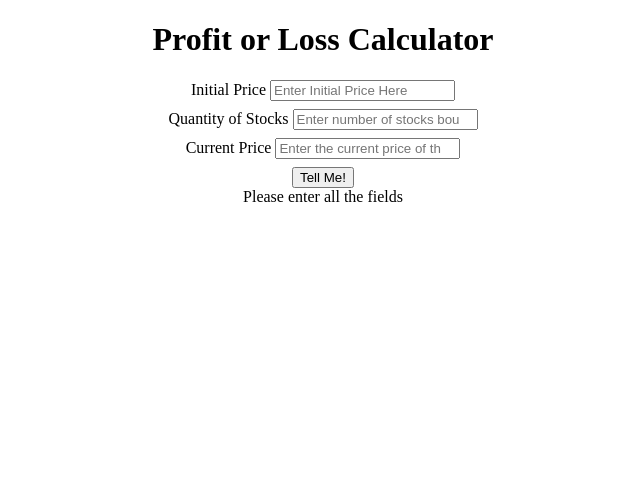
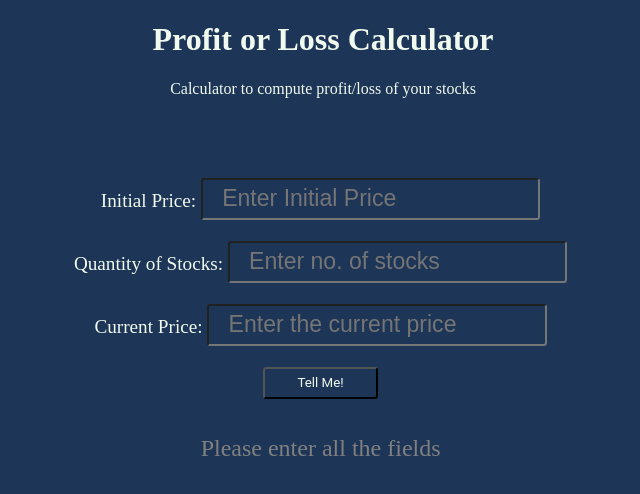
Before and after one commit to Snigdha17/profit-loss-calculator, a plain HTML site: page index.html in a window 1280 px wide. Both pictures are taken after a click on the button "Tell Me!". Shown: the whole page, without its empty margins (317-957 px from the left). Drawn offline with Linux system fonts and the light colour scheme.

Commit message:
style: Added styling

```diff
--- a/index.html
+++ b/index.html
@@ -9,32 +9,31 @@
   </head>
   <body>
     <h1>Profit or Loss Calculator</h1>
+    <p>Calculator to compute profit/loss of your stocks</p>
+    <article>
       <label for="initial-price"
-      >Initial Price
+        >Initial Price:
         <input
           id="initial-price"
-        placeholder="Enter Initial Price Here"
+          placeholder="Enter Initial Price"
           type="number"
         />
       </label>
       <label for="quantity"
-      >Quantity of Stocks
-      <input
-        id="quantity"
-        placeholder="Enter number of stocks bought"
-        type="number"
-      />
+        >Quantity of Stocks:
+        <input id="quantity" placeholder="Enter no. of stocks" type="number" />
       </label>
       <label for="current-price"
-      >Current Price
+        >Current Price:
         <input
           id="current-price"
-        placeholder="Enter the current price of the stocks"
+          placeholder="Enter the current price"
           type="number"
         />
       </label>
       <button id="submit-btn">Tell Me!</button>
       <div id="output"></div>
+    </article>
 
     <script src="index.js"></script>
   </body>
--- a/index.js
+++ b/index.js
@@ -1,15 +1,17 @@
-var initialPrice = document.querySelector("#initial-price");
-var quantity = document.querySelector("#quantity");
-var currentPrice = document.querySelector("#current-price");
 const submitButton = document.querySelector("#submit-btn");
 const outputArea = document.querySelector("#output");
 
 submitButton.addEventListener("click", calculateProfitOrLoss);
 
 function calculateProfitOrLoss() {
+  var initialPrice = document.querySelector("#initial-price");
+  var quantity = document.querySelector("#quantity");
+  var currentPrice = document.querySelector("#current-price");
+
   if (!validateInput(initialPrice.value, quantity.value, currentPrice.value)) {
     return;
   }
+
   initialPrice = Number(initialPrice.value).toFixed(2);
   quantity = Number(quantity.value).toFixed(2);
   currentPrice = Number(currentPrice.value).toFixed(2);
@@ -23,16 +25,18 @@ function calculateProfitOrLoss() {
       initialPrice
     ).toFixed(2);
     setOutput(
-      `Your profit is ${profit} and your profit percentage is ${profitPercentage}%`
+      `Your profit is ${profit} and your profit percentage is ${profitPercentage}%`,
+      "PROFIT"
     );
   } else if (currentPrice < initialPrice) {
     var loss = calculateLoss(initialPrice, currentPrice, quantity).toFixed(2);
     var lossPercentage = calculateLossPercentage(loss, initialPrice).toFixed(2);
     setOutput(
-      `Your loss is ${loss} and your loss percentage is ${lossPercentage}%`
+      `Your loss is ${loss} and your loss percentage is ${lossPercentage}%`,
+      "LOSS"
     );
   } else {
-    setOutput("No Harm, No Foul!");
+    setOutput("No Harm, No Foul!", "EQUAL");
   }
 }
 
@@ -40,7 +44,7 @@ function validateInput(initialPrice, quantity, currentPrice) {
   if (initialPrice && quantity && currentPrice) {
     return true;
   }
-  setOutput("Please enter all the fields");
+  setOutput("Please enter all the fields", "MISSING");
   return false;
 }
 
@@ -60,6 +64,22 @@ function calculateLossPercentage(loss, initialPrice) {
   return (loss / initialPrice) * 100;
 }
 
-function setOutput(text) {
+function setOutput(text, STATUS) {
   outputArea.innerText = text;
+
+  switch (STATUS) {
+    case "PROFIT":
+      outputArea.style.color = "#70e000";
+      break;
+    case "LOSS":
+      outputArea.style.color = "red";
+      break;
+    case "MISSING":
+      outputArea.style.color = "gray";
+      break;
+    case "EQUAL":
+      outputArea.style.color = "orange";
+      break;
+    default:
+  }
 }
--- a/style.css
+++ b/style.css
@@ -1,7 +1,54 @@
 body {
   text-align: center;
+  background-color: #1d3557;
+  color: #f1faee;
 }
+
 label {
   display: block;
-  padding-bottom: 0.5rem;
+  padding-bottom: 1rem;
+  font-size: larger;
 }
+
+input {
+  background-color: transparent;
+  color: #f1faee;
+}
+
+button {
+  display: inline-block;
+  padding: 0.4rem 2rem;
+  margin: 0 0.3rem 0.3rem 0;
+  border-radius: 0.2rem;
+  font-family: "Roboto", sans-serif;
+  font-weight: 400;
+  color: #f1faee;
+  text-align: center;
+  background-color: transparent;
+}
+
+button:hover {
+  color: #000000;
+  background-color: #f1faee;
+}
+
+input {
+  background-color: transparent;
+  color: #f1faee;
+  display: inline-block;
+  padding: 0.35rem 1.2rem;
+  margin: 0 0.3rem 0.3rem 0;
+  border-radius: 0.2rem;
+  font-size: larger;
+}
+
+#output {
+  color: #f1faee;
+  padding: 2rem 1.5rem;
+  margin: 0 0.3rem 0.3rem 0;
+  font-size: x-large;
+}
+
+article {
+  margin-top: 5rem;
+}
```
Lines whose indentation alone changed are shown as unchanged.
